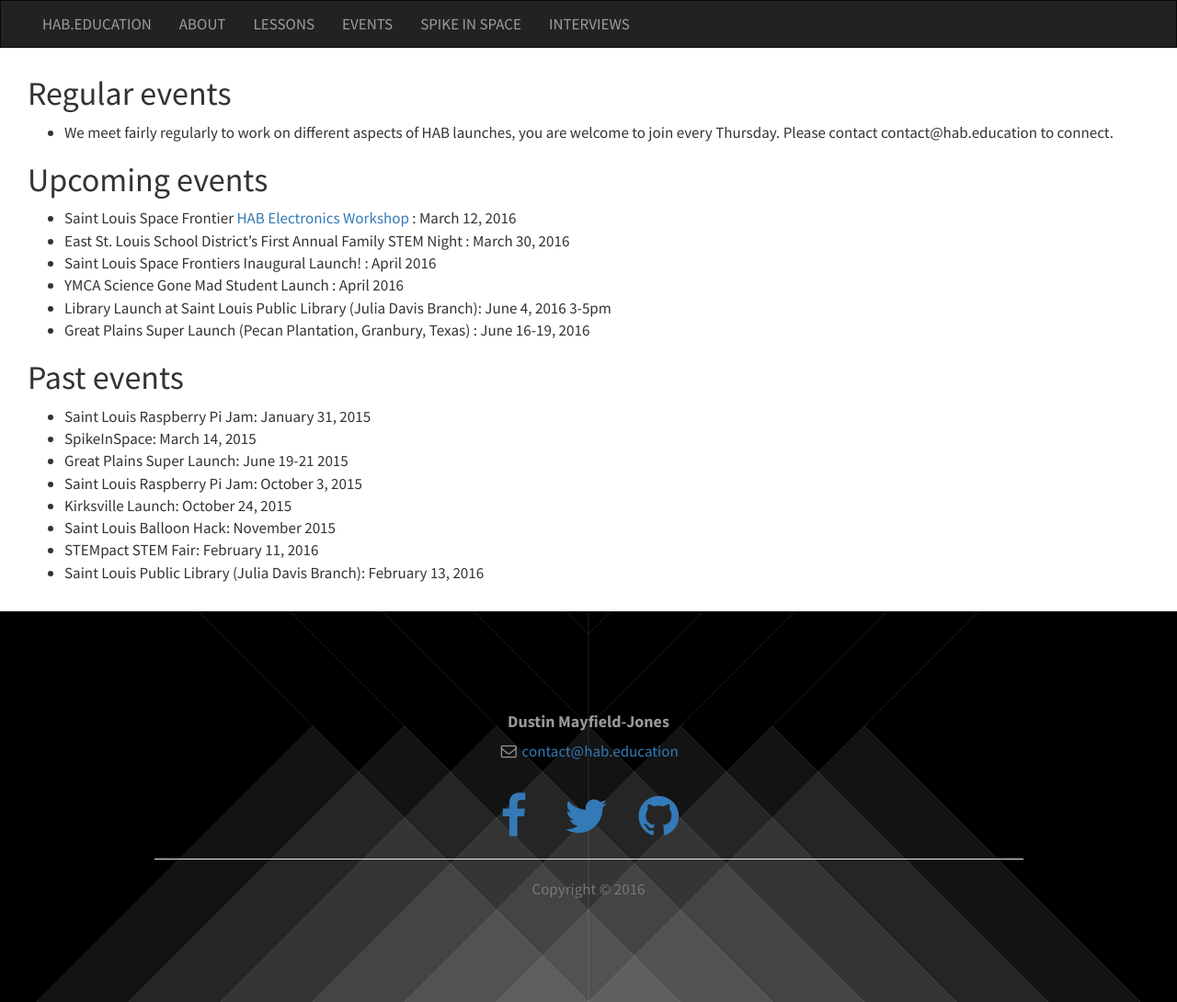
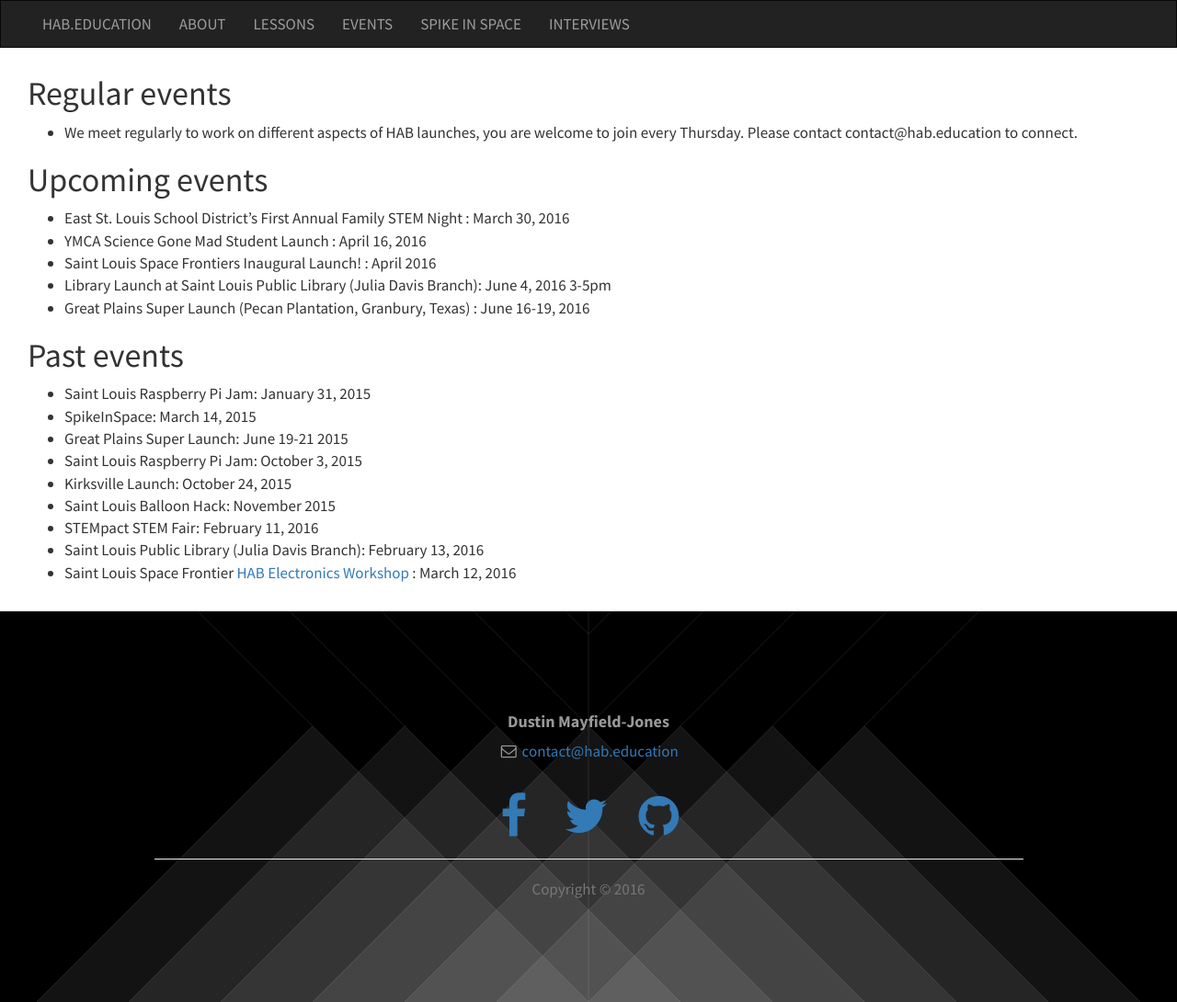
Before and after one commit to habeducation/habeducation.github.io, a Jekyll site: the page built from pages/calendar.markdown, in a window 1280 px wide. Shown: the whole page at 92% size. Built offline with Jekyll 4.4.1, drawn with Linux system fonts in a browser that asks for light colours; part of the change alters nothing that is shown.

Commit message:
Calendar Update

```diff
--- a/pages/calendar.markdown
+++ b/pages/calendar.markdown
@@ -5,14 +5,13 @@ title: Events Calendar
 
 # Regular events
 
-- We meet fairly regularly to work on different aspects of HAB launches, you are welcome to join every Thursday. Please contact contact@hab.education to connect.
+- We meet regularly to work on different aspects of HAB launches, you are welcome to join every Thursday. Please contact contact@hab.education to connect.
 
 # Upcoming events
 
-- Saint Louis Space Frontier <a href="http://www.meetup.com/Saint-Louis-Space-Frontier-Meetup/events/229409905/?_af=event&_af_eid=229409905&https=off">HAB Electronics Workshop</a> : March 12, 2016
 - East St. Louis School District's First Annual Family STEM Night : March 30, 2016
+- YMCA Science Gone Mad Student Launch : April 16, 2016
 - Saint Louis Space Frontiers Inaugural Launch! : April 2016
-- YMCA Science Gone Mad Student Launch : April 2016
 - Library Launch at Saint Louis Public Library (Julia Davis Branch): June 4, 2016 3-5pm
 - Great Plains Super Launch (Pecan Plantation, Granbury, Texas) : June 16-19, 2016
 
@@ -26,3 +25,4 @@ title: Events Calendar
 - Saint Louis Balloon Hack: November 2015
 - STEMpact STEM Fair: February 11, 2016
 - Saint Louis Public Library (Julia Davis Branch): February 13, 2016
+- Saint Louis Space Frontier <a href="http://www.meetup.com/Saint-Louis-Space-Frontier-Meetup/events/229409905/?_af=event&_af_eid=229409905&https=off">HAB Electronics Workshop</a> : March 12, 2016
```
